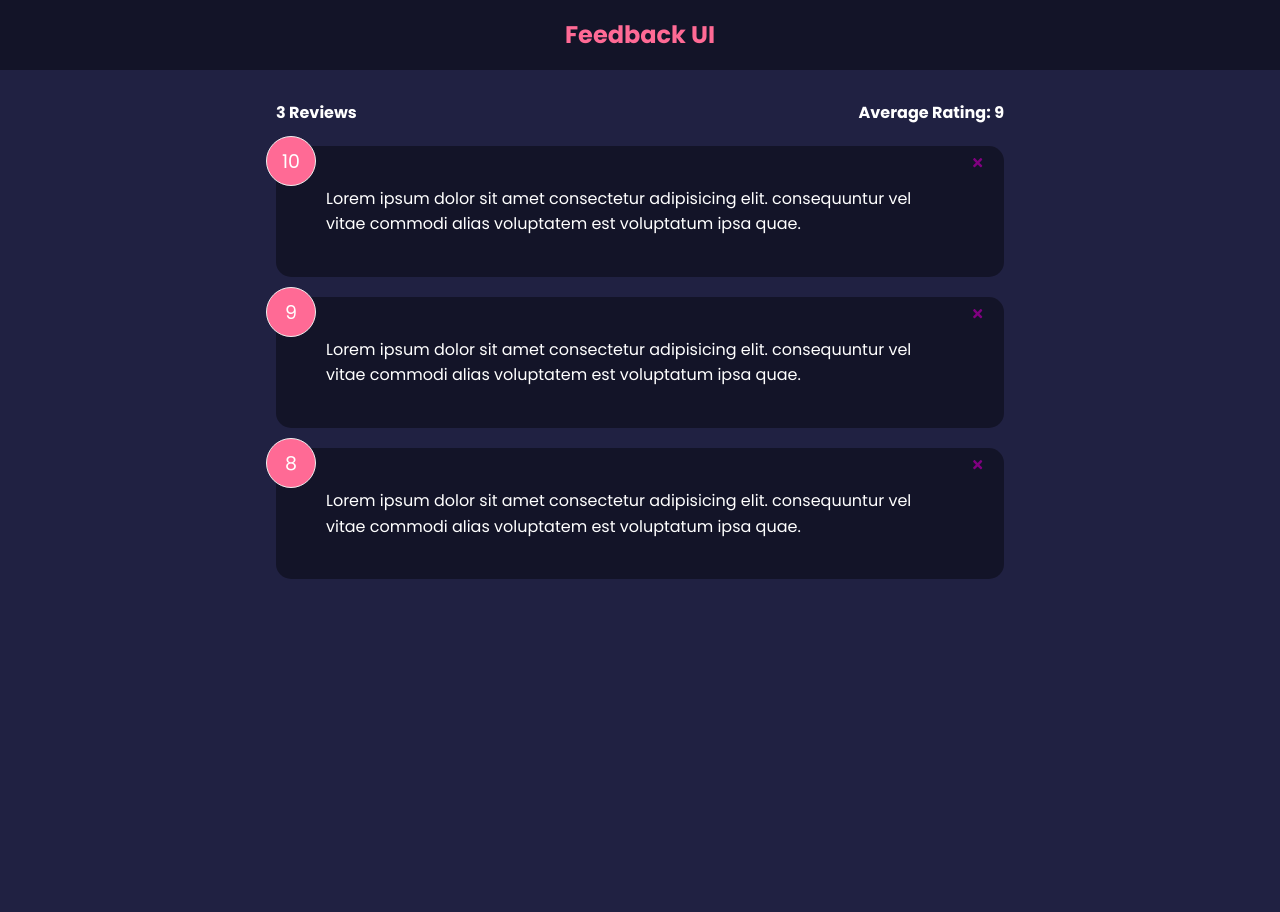
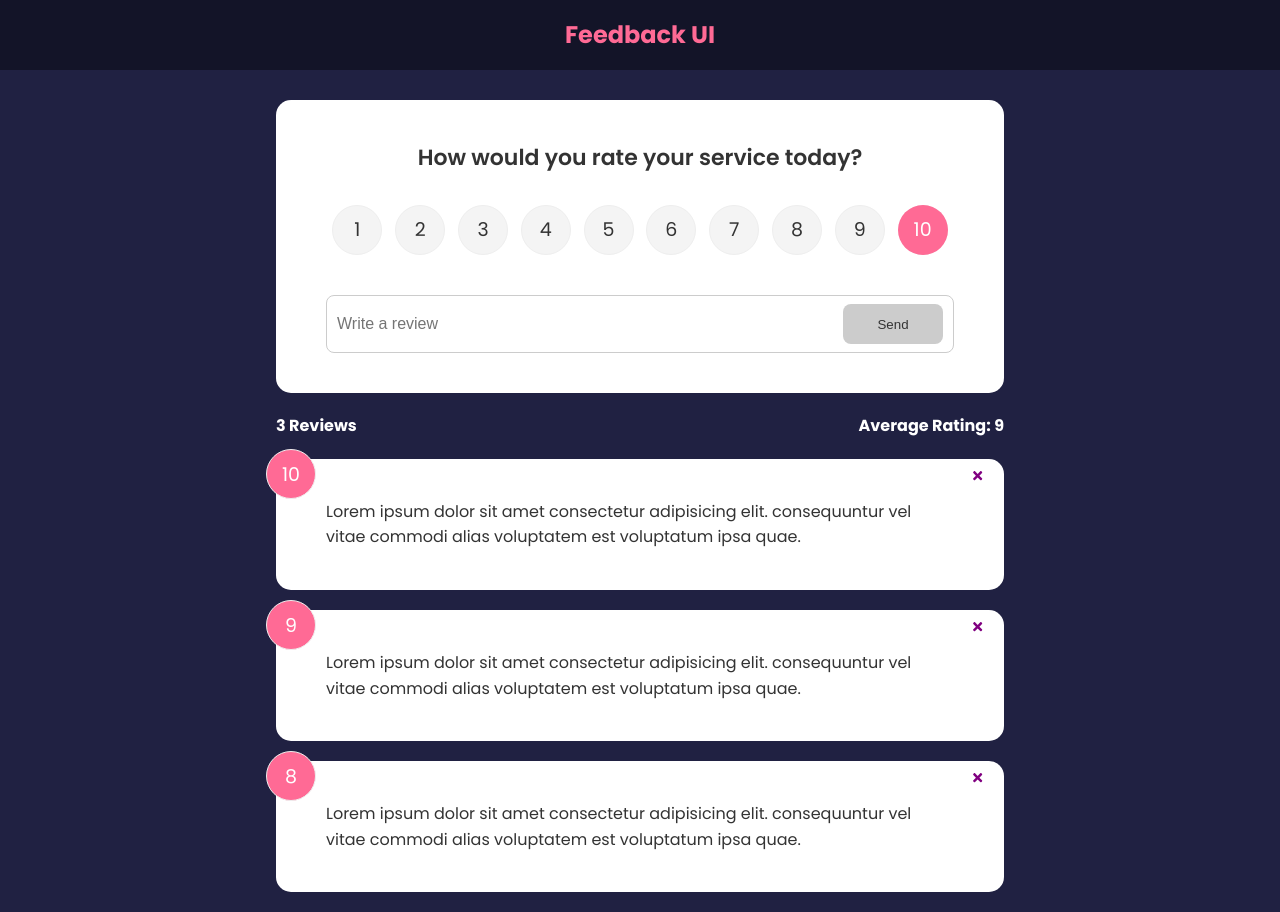
Before and after one commit to HunterJFrey/feedback-app, a React (Create React App) app: page / in a window 1280 px wide. Before the commit the page ends 800 px from the top, so only its background shows below. Built offline with nearby package versions, Linux system fonts and the light colour scheme.

Commit message:
Added form, next is routes

```diff
--- a/package.json
+++ b/package.json
@@ -6,10 +6,12 @@
     "@testing-library/jest-dom": "^5.16.1",
     "@testing-library/react": "^12.1.2",
     "@testing-library/user-event": "^13.5.0",
+    "framer-motion": "^4.1.17",
     "react": "^17.0.2",
     "react-dom": "^17.0.2",
     "react-icons": "^4.3.1",
     "react-scripts": "5.0.0",
+    "uuid": "^8.3.2",
     "web-vitals": "^2.1.3"
   },
   "scripts": {
--- a/src/App.js
+++ b/src/App.js
@@ -1,9 +1,10 @@
 import {useState} from 'react'
 import Header from './components/Header'
-import FeedbackItem from './components/FeedbackItem';
+import FeedbackForm from './components/FeedbackForm';
 import FeedbackList from './components/FeedbackList';
 import FeedbackData from './data/FeedbackData';
 import FeedbackStats from './components/FeedbackStats';
+import { v4 as uuidv4 } from 'uuid';
 
 function App() {
     const [feedback, setFeedback] = useState(FeedbackData);
@@ -14,10 +15,16 @@
         }
     }
 
+    const addFeedback = (newFeedback) => {
+        newFeedback.id = uuidv4();
+        setFeedback([newFeedback, ...feedback]);
+    }
+
     return (
         <>
             <Header />
             <div className='container'>
+                <FeedbackForm handleAdd={addFeedback} />
                 <FeedbackStats feedback={feedback}/>
                 <FeedbackList
                     feedback={feedback}
--- /dev/null
+++ b/src/components/FeedbackForm.jsx
@@ -0,0 +1,57 @@
+import Card from "./shared/Card";
+import {useState} from 'react';
+import Button from "./shared/Button";
+import RatingSelect from "./RatingSelect";
+
+function FeedbackForm({handleAdd}) {
+    const [text, setText] = useState('');
+    const [rating, setRating] = useState(10);
+    const [btnDisabled, setBtnDisabled] = useState(true);
+    const [message, setMessage] = useState('');
+
+    const handleTextChange = (e) => {
+        if(text === '') {
+            setBtnDisabled(true);
+            setMessage(null);
+        }
+        else if(text !== '' && text.trim().length <= 10) {
+            setBtnDisabled(true);
+            setMessage('Text must be at least 10 characters long.');
+        }
+        else {
+            setMessage(null);
+            setBtnDisabled(false);
+        }
+
+        setText(e.target.value);
+    }
+
+    const handleSubmit = (e) => {
+        e.preventDefault();
+        if(text.trim().length > 10) {
+            const newFeedback = {
+                text: text,
+                rating: rating
+            }
+            handleAdd(newFeedback);
+
+            setText('');
+        }
+    }
+
+    return (
+        <Card>
+            <form onSubmit={handleSubmit}>
+                    <h2>How would you rate your service today?</h2>
+                    <RatingSelect select={(rating) => setRating(rating)}/>
+                    <div className="input-group">
+                        <input onChange={handleTextChange} type="text" placeholder='Write a review' value={text}/>
+                        <Button type='submit' isDisabled={btnDisabled}>Send</Button>
+                    </div>
+                    {message && <div className='message'>{message}</div>}
+            </form>
+        </Card>
+    );
+}
+
+export default FeedbackForm;
--- a/src/components/FeedbackItem.jsx
+++ b/src/components/FeedbackItem.jsx
@@ -4,7 +4,7 @@
 
 function FeedbackItem({item, handleDelete}) {
     return (
-        <Card reverse={true}>
+        <Card>
             <div className="num-display">
                 {item.rating}
             </div>
--- a/src/components/FeedbackList.jsx
+++ b/src/components/FeedbackList.jsx
@@ -1,6 +1,7 @@
 import React from 'react';
 import FeedbackItem from './FeedbackItem';
 import PropTypes from 'prop-types';
+import {motion, AnimatePresence} from 'framer-motion';
 
 function FeedbackList({feedback, handleDelete}) {
     if(!feedback || feedback.length === 0) {
@@ -9,25 +10,39 @@
 
     return (
         <div className='feedback-list'>
+            <AnimatePresence>
                 {feedback.map((item) => (
+                    <motion.div
+                     key={item.id}
+                     initial={{opacity: 0}}
+                     animate={{opacity: 1}}
+                     exit={{opacity: 0}}>
                         <FeedbackItem
                             key={item.id}
                             item={item}
                             handleDelete={handleDelete}
                         />
+                    </motion.div>
                 ))}
+            </AnimatePresence>
         </div>
     );
+
+    // return (
+    //     <div className='feedback-list'>
+    //         {feedback.map((item) => (
+    //             <FeedbackItem
+    //                 key={item.id}
+    //                 item={item}
+    //                 handleDelete={handleDelete}
+    //             />
+    //         ))}
+    //     </div>
+    // );
 }
 
 FeedbackList.propTypes = {
-    feedback: PropTypes.arrayOf(
-        PropTypes.shape({
-            id: PropTypes.number.isRequired,
-            text: PropTypes.string.isRequired,
-            rating: PropTypes.number.isRequired
-        })
-    )
+    feedback: PropTypes.array
 }
 
 export default FeedbackList;
--- /dev/null
+++ b/src/components/RatingSelect.jsx
@@ -0,0 +1,128 @@
+import { useState } from 'react';
+
+
+function RatingSelect({select}) {
+    const [selected, setSelected] = useState(10);
+
+    const handleChange = (e) => {
+        setSelected(+e.currentTarget.value);
+        select(+e.currentTarget.value);
+    }
+
+    return (
+        <ul className='rating'>
+            <li>
+                <input
+                    type='radio'
+                    id='num1'
+                    name='rating'
+                    value='1'
+                    onChange={handleChange}
+                    checked={selected === 1}
+                />
+                <label htmlFor='num1'>1</label>
+            </li>
+            <li>
+                <input
+                    type='radio'
+                    id='num2'
+                    name='rating'
+                    value='2'
+                    onChange={handleChange}
+                    checked={selected === 2}
+                />
+                <label htmlFor='num2'>2</label>
+            </li>
+            <li>
+                <input
+                    type='radio'
+                    id='num3'
+                    name='rating'
+                    value='3'
+                    onChange={handleChange}
+                    checked={selected === 3}
+                />
+                <label htmlFor='num3'>3</label>
+            </li>
+            <li>
+                <input
+                    type='radio'
+                    id='num4'
+                    name='rating'
+                    value='4'
+                    onChange={handleChange}
+                    checked={selected === 4}
+                />
+                <label htmlFor='num4'>4</label>
+            </li>
+            <li>
+                <input
+                    type='radio'
+                    id='num5'
+                    name='rating'
+                    value='5'
+                    onChange={handleChange}
+                    checked={selected === 5}
+                />
+                <label htmlFor='num5'>5</label>
+            </li>
+            <li>
+                <input
+                    type='radio'
+                    id='num6'
+                    name='rating'
+                    value='6'
+                    onChange={handleChange}
+                    checked={selected === 6}
+                />
+                <label htmlFor='num6'>6</label>
+            </li>
+            <li>
+                <input
+                    type='radio'
+                    id='num7'
+                    name='rating'
+                    value='7'
+                    onChange={handleChange}
+                    checked={selected === 7}
+                />
+                <label htmlFor='num7'>7</label>
+            </li>
+            <li>
+                <input
+                    type='radio'
+                    id='num8'
+                    name='rating'
+                    value='8'
+                    onChange={handleChange}
+                    checked={selected === 8}
+                />
+                <label htmlFor='num8'>8</label>
+            </li>
+            <li>
+                <input
+                    type='radio'
+                    id='num9'
+                    name='rating'
+                    value='9'
+                    onChange={handleChange}
+                    checked={selected === 9}
+                />
+                <label htmlFor='num9'>9</label>
+            </li>
+            <li>
+                <input
+                    type='radio'
+                    id='num10'
+                    name='rating'
+                    value='10'
+                    onChange={handleChange}
+                    checked={selected === 10}
+                />
+                <label htmlFor='num10'>10</label>
+            </li>
+        </ul>
+    );
+}
+
+export default RatingSelect;
--- /dev/null
+++ b/src/components/shared/Button.jsx
@@ -0,0 +1,25 @@
+import React from 'react';
+import PropTypes from 'prop-types';
+
+function Button({children, version, type, isDisabled }) {
+  return (
+    <button type={type} disabled={isDisabled} className={`btn btn-${version}`}>
+        {children}
+    </button>
+  );
+}
+
+Button.defaultProps = {
+    version: 'primary',
+    type: 'button',
+    isDisabled: false
+}
+
+Button.propTypes = {
+    children: PropTypes.node.isRequired,
+    version: PropTypes.string,
+    type: PropTypes.string,
+    isDisabled: PropTypes.bool
+}
+
+export default Button;
--- a/src/components/shared/Card.jsx
+++ b/src/components/shared/Card.jsx
@@ -15,7 +15,7 @@
 
 Card.propTypes = {
     children: PropTypes.node.isRequired,
-    revers: PropTypes.bool
+    reverse: PropTypes.bool
 }
 
 export default Card;
```
Also changed, not shown: src/components/FeedbackStats.jsx (+1 -7 lines), 1 other file (tests, documents, lock files or other folders). Lines whose indentation alone changed are shown as unchanged.
